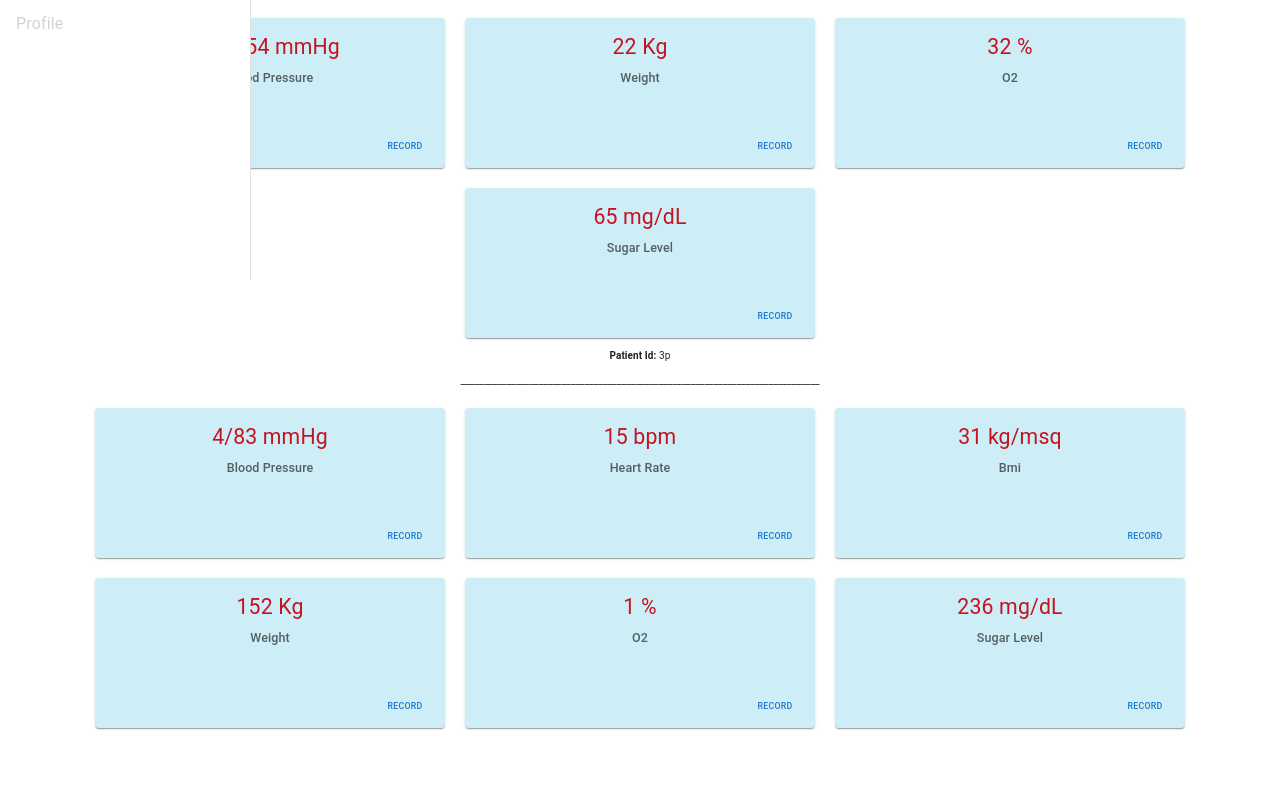
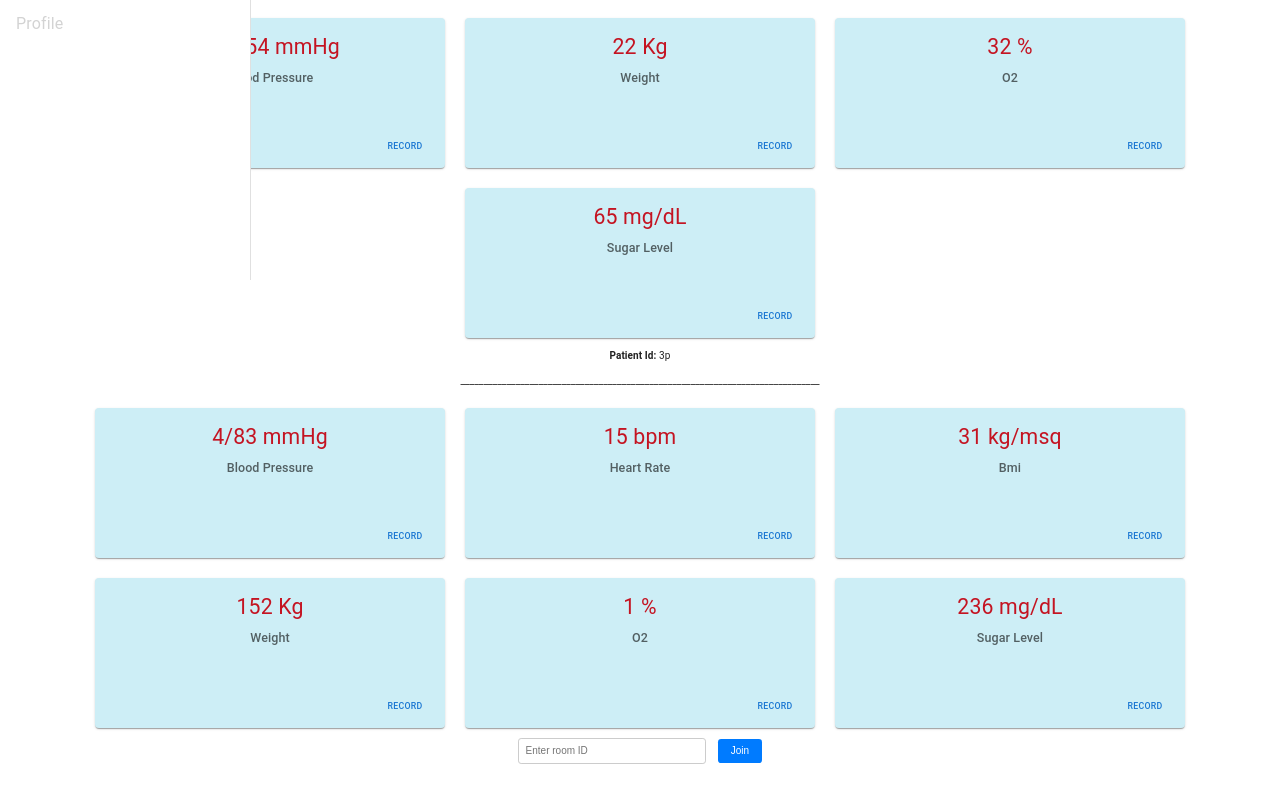
Before and after one commit to tusharkaran/DigiCare, a React (Create React App) app: page /dashboard in a window 1280 px wide. Shown: the part 520-1320 px from the top of the page. Before the commit the page ends 1282 px from the top, so only its background shows below. Built offline with nearby package versions, Linux system fonts and the light colour scheme.

Commit message:
chat integration

```diff
--- a/package.json
+++ b/package.json
@@ -14,6 +14,7 @@
     "@types/node": "^16.18.80",
     "@types/react": "^18.2.55",
     "@types/react-dom": "^18.2.19",
+    "@zegocloud/zego-uikit-prebuilt": "^1.11.0",
     "clsx": "^2.1.0",
     "i18next": "^23.8.2",
     "i18next-browser-languagedetector": "^7.2.0",
@@ -22,12 +23,15 @@
     "react-burger-menu": "^3.0.9",
     "react-dom": "^18.2.0",
     "react-i18next": "^14.0.5",
-    "react-router-dom": "^6.22.0",
+    "react-router-dom": "^6.22.3",
     "react-scripts": "5.0.1",
+    "react-simple-peer": "^0.1.3",
     "react-transition-group": "^4.4.5",
     "ts-loader": "^9.5.1",
     "tss-react": "^4.9.4",
     "typescript": "^4.9.5",
+    "uuid": "^9.0.1",
+    "uuidv4": "^6.2.13",
     "web-vitals": "^2.1.4"
   },
   "scripts": {
--- /dev/null
+++ b/src/modules/calling/Calling.scss
@@ -0,0 +1,37 @@
+$base-font-size: 16px; // Base font size
+
+.calling-container {
+    display: flex;
+    flex-direction: column;
+    align-items: center;
+    justify-content: center;
+
+    .input-container {
+        margin-bottom: 1.25rem; // 20px in rem
+
+        input {
+            padding: 0.625rem; // 10px in rem
+            border: 0.0625rem solid #ccc; // 1px in rem
+            border-radius: 0.3125rem; // 5px in rem
+            font-size: 1rem; // 16px in rem
+            outline: none;
+            width: 18.75rem; // 300px in rem
+            margin-right: 1.25rem; // 20px in rem
+        }
+
+        button {
+            padding: 0.625rem 1.25rem; // 10px 20px in rem
+            background-color: #007bff;
+            color: white;
+            border: none;
+            border-radius: 0.3125rem; // 5px in rem
+            font-size: 1rem; // 16px in rem
+            cursor: pointer;
+            transition: background-color 0.3s ease;
+
+            &:hover {
+                background-color: #0056b3;
+            }
+        }
+    }
+}
--- /dev/null
+++ b/src/modules/calling/Calling.tsx
@@ -0,0 +1,29 @@
+// Calling.jsx
+
+import React, { useState } from "react";
+import { Grid } from "@mui/material";
+import { useNavigate } from "react-router-dom";
+import "./Calling.scss"; // Import SCSS file
+
+export const Calling = () => {
+    const [roomId, setRoomID] = useState("");
+    const navigate = useNavigate();
+
+    function handleJoin() {
+        navigate(`/room/${roomId}`);
+    }
+
+    return (
+        <Grid className="calling-container">
+            <div className="input-container">
+                <input
+                    type="text"
+                    placeholder="Enter room ID"
+                    value={roomId}
+                    onChange={(e) => setRoomID(e.target.value)}
+                />
+                <button onClick={handleJoin}>Join</button>
+            </div>
+        </Grid>
+    );
+};
--- /dev/null
+++ b/src/modules/room/room.tsx
@@ -0,0 +1,45 @@
+import { Grid } from "@mui/material"
+import { useState } from "react"
+import { useNavigate, useParams } from "react-router-dom"
+import { ZegoUIKitPrebuilt } from '@zegocloud/zego-uikit-prebuilt';
+
+export const RoomData = () => {
+    const { roomId } = useParams();
+    function makeid(length) {
+        let result = '';
+        const characters = 'ABCDEFGHIJKLMNOPQRSTUVWXYZabcdefghijklmnopqrstuvwxyz0123456789';
+        const charactersLength = characters.length;
+        let counter = 0;
+        while (counter < length) {
+            result += characters.charAt(Math.floor(Math.random() * charactersLength));
+            counter += 1;
+        }
+        return result;
+    }
+
+    async function meetingUI(element) {
+        const appId = 953641338;
+        const ServerSecret = "49af3c2da994a62448f8b64c2aa8096b"
+        const kitToken = ZegoUIKitPrebuilt.generateKitTokenForTest(
+            appId,
+            ServerSecret,
+            roomId,
+            makeid(10),
+            "ASEProject"
+
+        )
+        const ui = ZegoUIKitPrebuilt.create(kitToken)
+        ui.joinRoom({
+            container: element,
+            scenario: {
+                mode: ZegoUIKitPrebuilt.VideoConference
+            },
+
+        })
+    }
+    return <Grid>
+        Room{roomId}
+        <div ref={meetingUI}></div>
+
+    </Grid>
+}
--- /dev/null
+++ b/src/pages/CallingRoom.tsx
@@ -0,0 +1,24 @@
+import { Contact } from "../modules/contact";
+import { DigiCareDrawer } from "../modules/homepage/drawer/Drawer";
+import { useContext, useEffect } from "react";
+import { AppContext } from "../context/app";
+import { ContextProps } from "../context/interface";
+import { routesName } from "../router/RoutesList";
+import { RoomData } from "../modules/room/room";
+
+
+export const CallingRoom = () => {
+    const { navigationAsPerSignedStatus } = useContext(
+        AppContext
+    ) as ContextProps;
+
+    // useEffect(() => {
+    //     navigationAsPerSignedStatus(routesName.contact);
+    // }, []);
+
+    return (
+        <DigiCareDrawer>
+            <RoomData />
+        </DigiCareDrawer>
+    );
+};
--- a/src/pages/Homepage.tsx
+++ b/src/pages/Homepage.tsx
@@ -6,6 +6,7 @@ import { AppContext } from "../context/app";
 import { ContextProps } from "../context/interface";
 import { RealTimeCards } from "../modules/homepage/realTimeCards";
 import { DigiCareDrawer } from "../modules/homepage/drawer/Drawer";
+import { Calling } from "../modules/calling/Calling";
 
 export const Homepage = () => {
   const { isSignedIn, navigationAsPerSignedStatus } = useContext(
@@ -20,6 +21,7 @@ export const Homepage = () => {
     <Grid className="homepage-background">
       <DigiCareDrawer>
         <RealTimeCards />
+        <Calling />
       </DigiCareDrawer>
     </Grid>
   );
--- a/src/router/RoutesList.tsx
+++ b/src/router/RoutesList.tsx
@@ -10,6 +10,7 @@ import { SignIn } from "../pages/SignIn";
 import { SignUp } from "../pages/SignUp";
 import { IRoutesPath } from "./interface";
 import { DigicareProfile } from "../pages/Profile";
+import { CallingRoom } from "../pages/CallingRoom";
 
 export const routesName = {
   signin: "/signin",
@@ -22,6 +23,7 @@ export const routesName = {
   history: "/history",
   patientDetails: "/patient-details/:patient_id",
   profile: "/profile",
+  room: "room/:roomId"
 };
 
 export const RoutesList: IRoutesPath[] = [
@@ -105,4 +107,11 @@ export const RoutesList: IRoutesPath[] = [
     component: <DigicareProfile />,
     valid_role: "all",
   },
+  // {
+  //   name: "",
+  //   link: routesName.room,
+  //   id: "room",
+  //   renderHelperComponents: false,
+  //   component: <CallingRoom />,
+  // },
 ];
--- a/src/router/router.tsx
+++ b/src/router/router.tsx
@@ -4,6 +4,7 @@ import { AppContext } from "../context/app";
 import { Homepage } from "../pages/Homepage";
 import { useContext } from "react";
 import { ContextProps } from "../context/interface";
+import { CallingRoom } from "../pages/CallingRoom"
 
 const Routing = () => {
   const { user } = useContext(AppContext) as ContextProps;
@@ -26,6 +27,7 @@ const Routing = () => {
       }
       count++;
     }
+    routes.push(<Route path="/room/:roomId" element={<CallingRoom />} />);
     routes.push(<Route key="default" path="*" element={<Homepage />} />);
     return routes;
   };
```
Also changed, not shown: tsconfig.json (+3 -9 lines), 1 other file (tests, documents, lock files or other folders).
